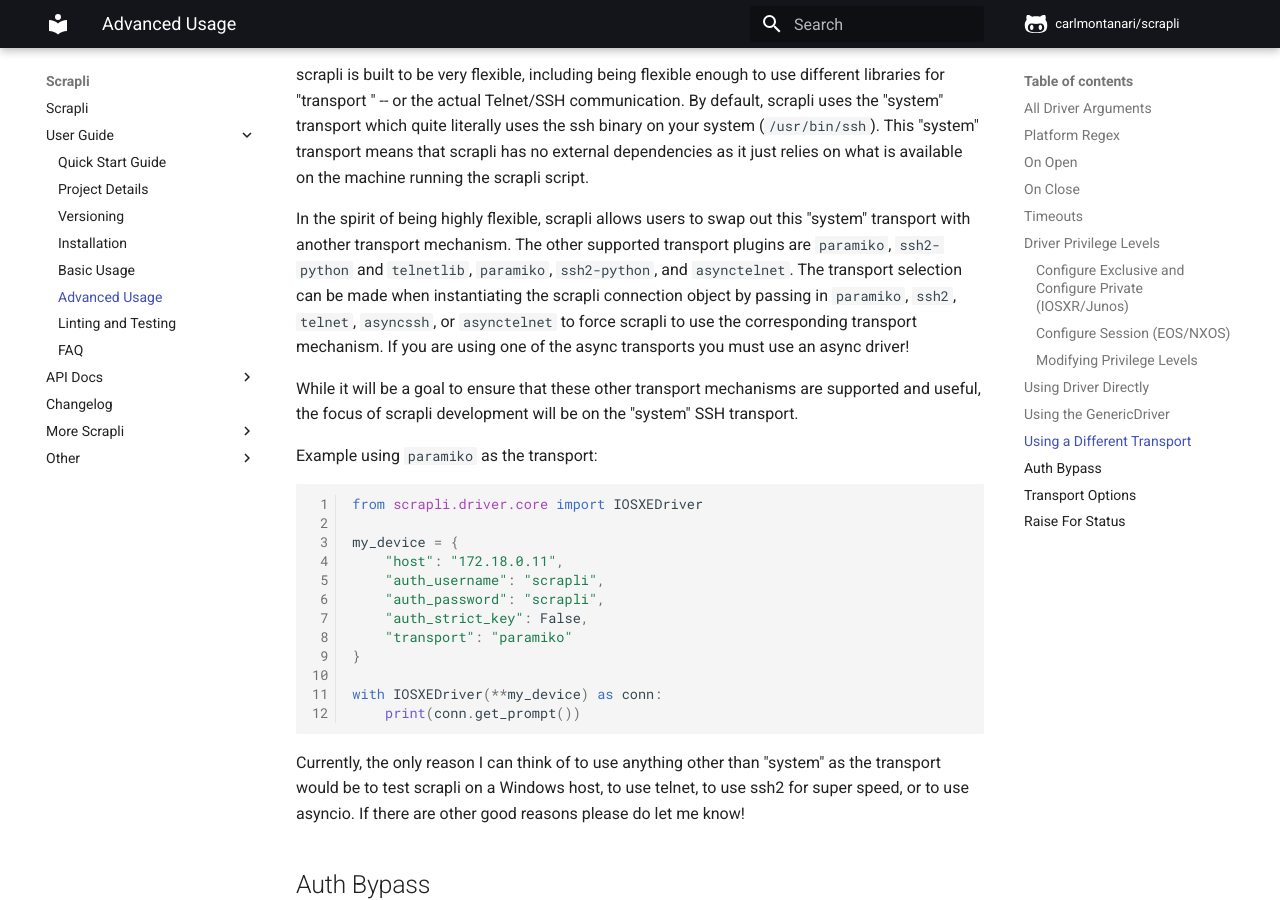
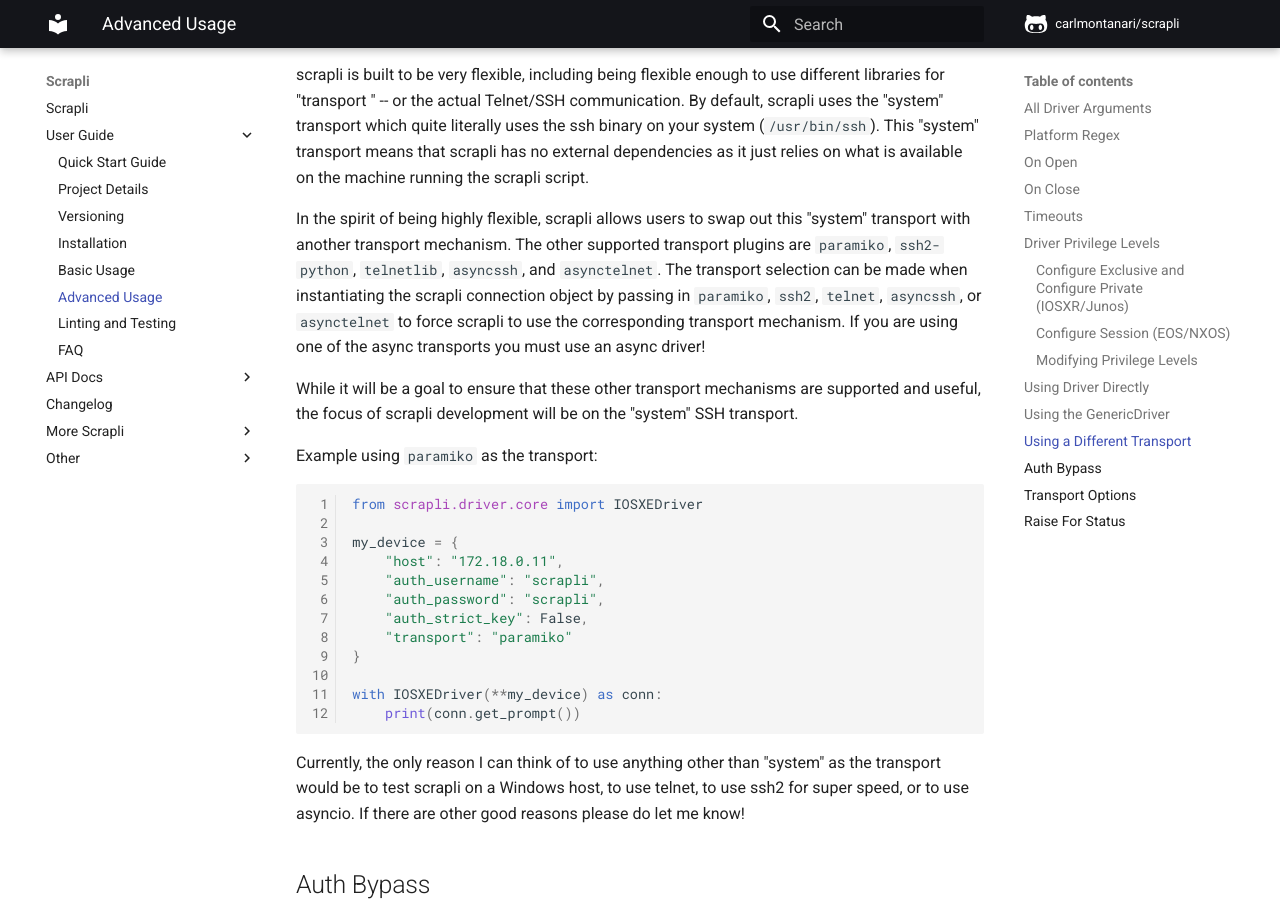
Before and after one commit to carlmontanari/scrapli, an MkDocs documentation site: the page built from docs/user_guide/advanced_usage.md, in a window 1280 px wide and 900 px high, scrolled down 7542 px. Built offline with MkDocs 1.6.1 and Material for MkDocs 9.7.7, drawn with Linux system fonts in a browser that asks for light colours; comment, search, counter and statistics services are not loaded.

Commit message:
Minor typos, broken links fixed.

```diff
--- a/docs/user_guide/advanced_usage.md
+++ b/docs/user_guide/advanced_usage.md
@@ -323,8 +323,8 @@
   dependencies as it just relies on what is available on the machine running the scrapli script.
 
 In the spirit of being highly flexible, scrapli allows users to swap out this "system" transport with another
- transport mechanism. The other supported transport plugins are `paramiko`, `ssh2-python` and `telnetlib
- `, `paramiko`, `ssh2-python`, and `asynctelnet`. The transport selection can be made  when instantiating the
+ transport mechanism. The other supported transport plugins are `paramiko`, `ssh2-python`, `telnetlib
+ `, `asyncssh`, and `asynctelnet`. The transport selection can be made  when instantiating the
 scrapli connection object by passing in `paramiko`, `ssh2`, `telnet`, `asyncssh`, or `asynctelnet` to force  scrapli
 to use the corresponding transport mechanism. If you are using one of the async transports you must use an async driver!
 
```
Also changed, not shown: docs/user_guide/basic_usage.md (+3 -3 lines).
